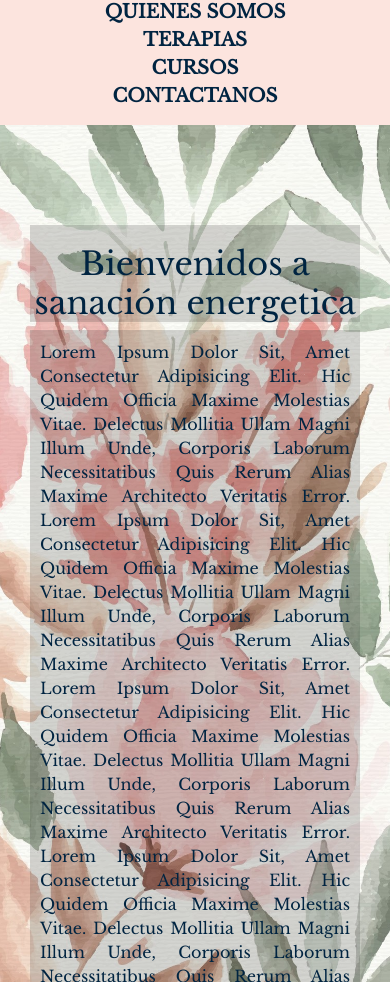
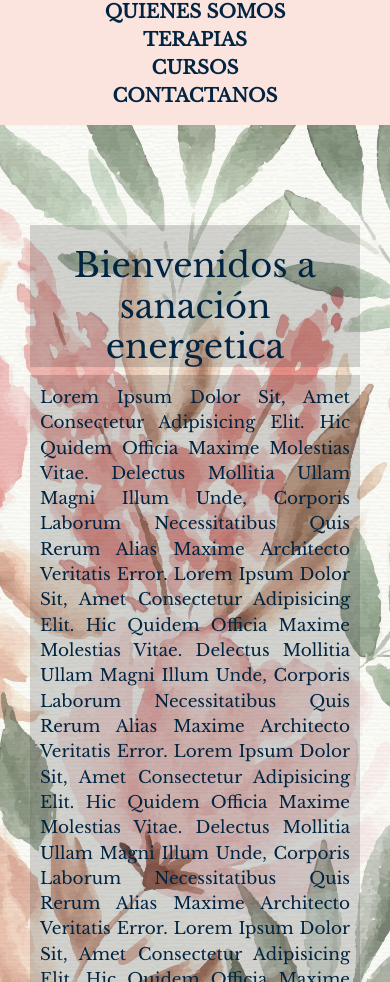
Before and after one commit to fvivianiballini/coderhouse_sass, a website: page index.html in a window 390 px wide. Shown: the part 118-1100 px from the top of the page. Drawn offline with nearby package versions, Linux system fonts and the light colour scheme.

Commit message:
parallax

```diff
--- a/scss/_mediaqueries.scss
+++ b/scss/_mediaqueries.scss
@@ -35,12 +35,7 @@
         width: 200px;
     }
 
-    .parallax h4{
-        font-size: 3vh;
-    }
-    .parallax p {
-        font-size: 2.4vh;
-    }
+
 
     .terapias  {
     font-size: 2.4vh;
@@ -91,12 +86,7 @@
         }
 
 
-        .parallax h4{
-            font-size: 2.4vh;
-        }
-        .parallax p {
-            font-size: 2vh;
-        }
+
 
         .terapias  {
         font-size: 2.4vh;
--- a/scss/style.scss
+++ b/scss/style.scss
@@ -28,7 +28,7 @@ body
     font-size: 2rem;
     color: $azul_fuente;
         h4 {
-        font-size: 2rem;
+        font-size: 4vh;
         font-family: 'Libre Baskerville', serif;
         text-align: center;
         background-color:rgba(50,50,50,.2);
@@ -36,7 +36,7 @@ body
         margin-top: 50px;
         }
         p {
-        font-size: 1rem;
+        font-size: 2vh;
         font-family: 'Libre Baskerville', serif;
         text-align: justify;
         background-color:rgba(50,50,50,.2);
```
Also changed, not shown: css/main.css.
